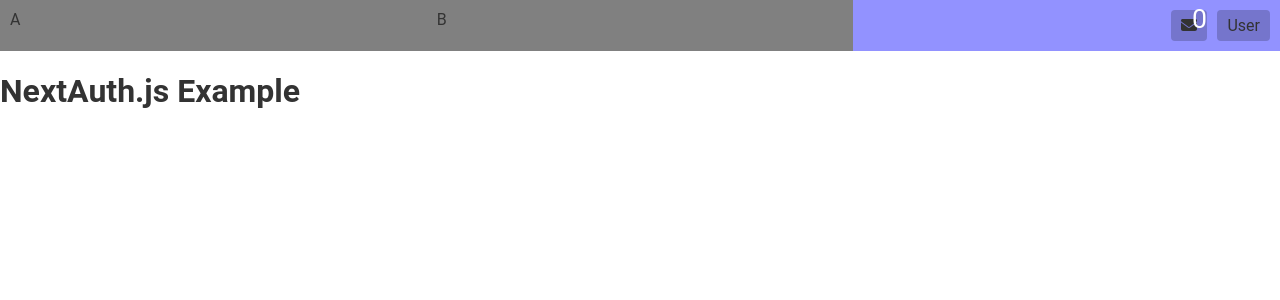
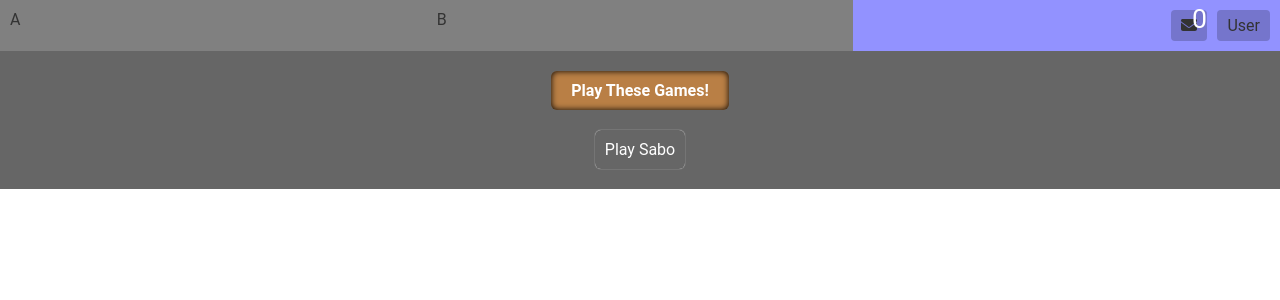
Before and after one commit to PowerCreek/FlagshipMotivator, a Next.js app in the folder SoftwareClientFinder/: page / in a window 1280 px wide. Shown: the top 300 px of the page. Built offline with nearby package versions, Linux system fonts and the light colour scheme; no server answers.

Commit message:
staging game screen

```diff
--- /dev/null
+++ b/SoftwareClientFinder/components/Content/GameLinks.module.css
@@ -0,0 +1,30 @@
+.content{
+    padding: 20px;
+    display: grid;
+    place-items: stretch center;
+    gap: 20px;
+    backdrop-filter: brightness(0.4);
+}
+
+.content > *{
+    border-radius: 6px;
+}
+
+.contentItems{
+    padding: 10px;
+    box-shadow: 0px 0px 1px white;
+    color: white;
+}
+
+.contentItems:hover{
+    filter: invert(1);
+    box-shadow: 0px 0px 4px 2px white;
+}
+
+.titleItem{
+    padding: 10px 20px;
+    background-color: #b97f45;
+    font-weight: bold;
+    color: white;
+    box-shadow: inset 0px 0px 6px black;
+}
--- /dev/null
+++ b/SoftwareClientFinder/components/Content/GameLinks.tsx
@@ -0,0 +1,37 @@
+import { GetRoutes } from "../../drivers/PageRoutes"
+
+import styles from "./GameLinks.module.css"
+
+interface GameLinkData{
+    Link: string,
+    Text: string
+}
+
+export function GameLinks():GameLinkData[]{
+    var SaboGameLinkData = {Link: '/sabo/game', Text: "Play Sabo"}
+
+    return [
+        SaboGameLinkData,
+    ]
+}
+
+export function GamePage(){
+    const route = GetRoutes()
+
+    var displayGameLinks = GameLinks().map((e, index)=>(
+        <div
+            key={index}
+            className = {styles.contentItems}
+            onClick={()=>{
+            route.toSaboGame(e.Link)
+            }}
+        >{e.Text}</div>)
+      )
+
+    return (
+        <div className={styles.content}>
+            <div className={styles.titleItem}>Play These Games!</div>
+            {displayGameLinks}
+        </div>
+    )
+}
--- a/SoftwareClientFinder/drivers/PageRoutes.tsx
+++ b/SoftwareClientFinder/drivers/PageRoutes.tsx
@@ -5,6 +5,6 @@
 
     return {
         toHomePage: () => router.push("/home"),
-
+        toSaboGame: (gamelink: string) => router.push(gamelink)
     }
 }
--- a/SoftwareClientFinder/pages/index.tsx
+++ b/SoftwareClientFinder/pages/index.tsx
@@ -1,15 +1,15 @@
 import { SessionProvider } from "next-auth/react"
 import Layout from "../components/layout"
 import { GetRoutes } from "../drivers/PageRoutes"
+
+import { GamePage } from "../components/Content/GameLinks"
 
 export default function IndexPage() {
   const route = GetRoutes()
 
   return (
       <Layout>
-        <h1 onClick={()=>{
-          route.toHomePage()
-        }}>NextAuth.js Example</h1>
+        <GamePage></GamePage>
       </Layout>
   )
 }
--- a/SoftwareClientFinder/pages/styles.css
+++ b/SoftwareClientFinder/pages/styles.css
@@ -13,7 +13,8 @@
 
 .body-fill{
   display: grid;
-  grid-template-rows: min-content 1fr;
+  grid-template-rows: min-content;
+  grid-auto-rows: min-content;
   overflow: hidden;
   width: 100%;
   height: 100%;
```
Also changed, not shown: SoftwareClientFinder/pages/sabo/game.module.css (added, +15 -0 lines), SoftwareClientFinder/pages/sabo/game.tsx (added, +37 -0 lines).
